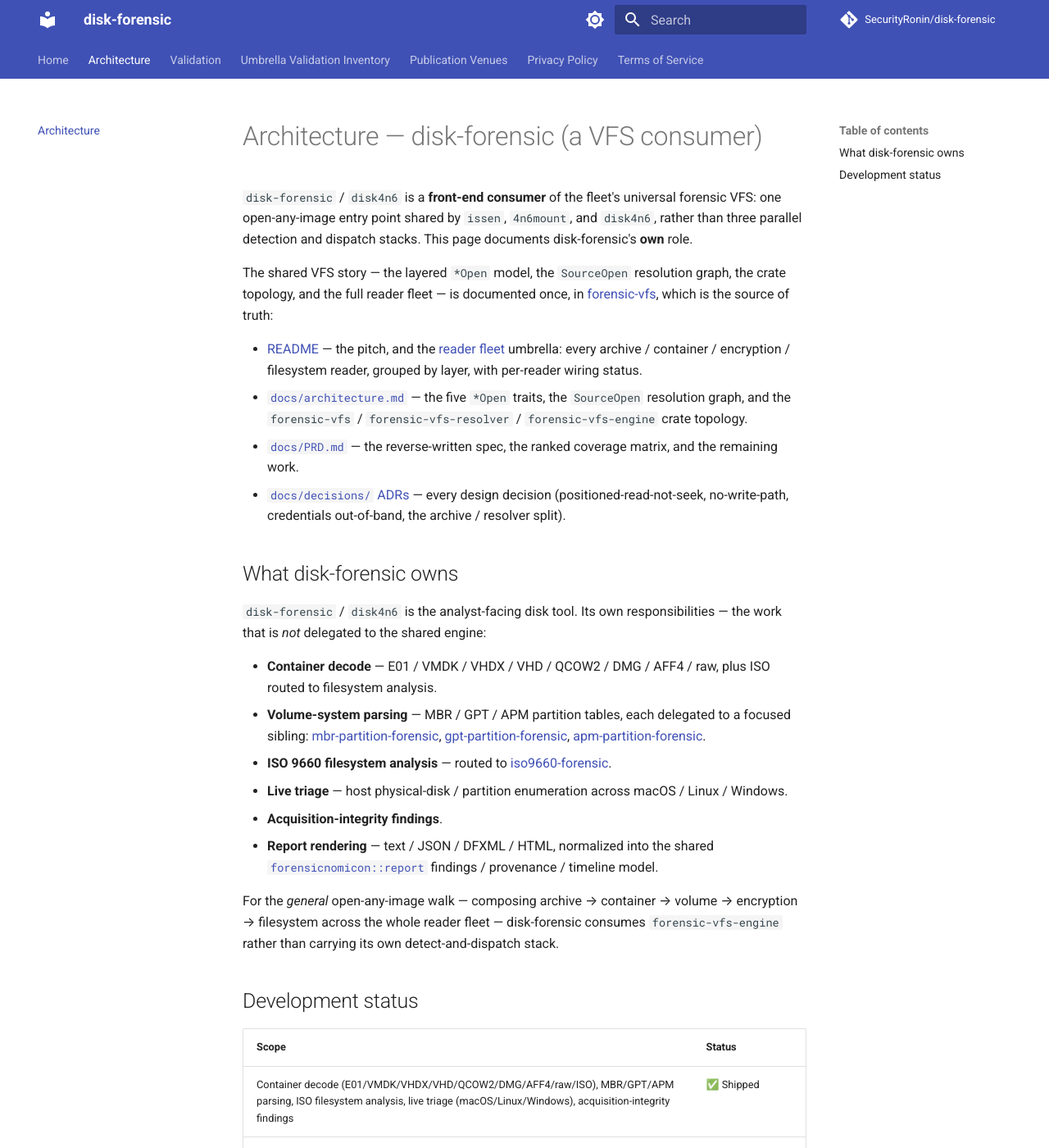
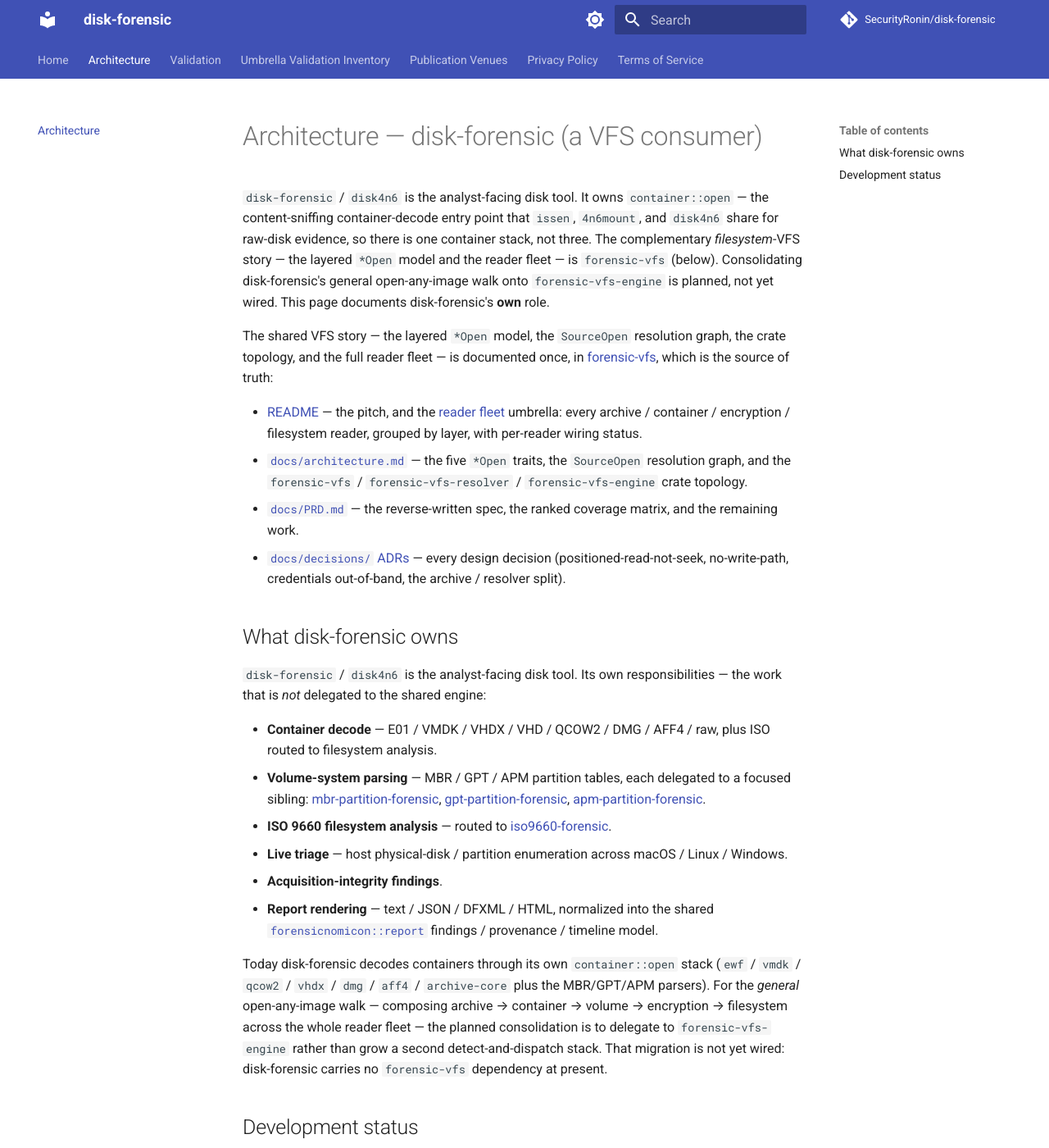
Before and after one commit to SecurityRonin/disk-forensic, an MkDocs documentation site: the page built from docs/architecture.md, in a window 1280 px wide and 1400 px high. Shown: the whole window at 82% size. Built offline with MkDocs 1.6.1 and Material for MkDocs 9.7.7, drawn with Linux system fonts in a browser that asks for light colours; comment, search, counter and statistics services are not loaded; some of the changed text lies outside the part shown.

Commit message:
docs: correct disk-forensic↔forensic-vfs boundary to current state
The consolidation (forensic-vfs is canonical, not duplicated here) was done;
this fixes the remaining accuracy gap. disk-forensic owns container::open today
and carries NO forensic-vfs dependency — the docs present-tense-claimed it already
'consumes forensic-vfs-engine' (false) with an 'in progress — 0.4 cut' status
(stale; fleet is at 0.7). Now states: container::open is disk-forensic's own stack;
the forensic-vfs-engine consolidation is planned, gated on the (now-validated)
Case-001 parity baseline. Also fix the README's 'one engine drives all three
front-ends' — only 4n6mount depends on the engine.

Co-Authored-By: Claude Opus 4.8 <noreply@anthropic.com>

```diff
--- a/docs/architecture.md
+++ b/docs/architecture.md
@@ -1,9 +1,12 @@
 # Architecture — disk-forensic (a VFS consumer)
 
-`disk-forensic` / `disk4n6` is a **front-end consumer** of the fleet's universal
-forensic VFS: one open-any-image entry point shared by `issen`, `4n6mount`, and
-`disk4n6`, rather than three parallel detection and dispatch stacks. This page
-documents disk-forensic's **own** role.
+`disk-forensic` / `disk4n6` is the analyst-facing disk tool. It owns
+`container::open` — the content-sniffing container-decode entry point that `issen`,
+`4n6mount`, and `disk4n6` share for raw-disk evidence, so there is one container
+stack, not three. The complementary *filesystem*-VFS story — the layered `*Open`
+model and the reader fleet — is `forensic-vfs` (below). Consolidating disk-forensic's
+general open-any-image walk onto `forensic-vfs-engine` is planned, not yet wired.
+This page documents disk-forensic's **own** role.
 
 The shared VFS story — the layered `*Open` model, the `SourceOpen` resolution
 graph, the crate topology, and the full reader fleet — is documented once, in
@@ -27,16 +30,20 @@ responsibilities — the work that is *not* delegated to the shared engine:
 - **Acquisition-integrity findings**.
 - **Report rendering** — text / JSON / DFXML / HTML, normalized into the shared [`forensicnomicon::report`](https://github.com/SecurityRonin/forensicnomicon) findings / provenance / timeline model.
 
-For the *general* open-any-image walk — composing archive → container → volume →
-encryption → filesystem across the whole reader fleet — disk-forensic consumes
-`forensic-vfs-engine` rather than carrying its own detect-and-dispatch stack.
+Today disk-forensic decodes containers through its own `container::open` stack
+(`ewf` / `vmdk` / `qcow2` / `vhdx` / `dmg` / `aff4` / `archive-core` plus the
+MBR/GPT/APM parsers). For the *general* open-any-image walk — composing archive →
+container → volume → encryption → filesystem across the whole reader fleet — the
+planned consolidation is to delegate to `forensic-vfs-engine` rather than grow a
+second detect-and-dispatch stack. That migration is not yet wired: disk-forensic
+carries no `forensic-vfs` dependency at present.
 
 ## Development status
 
 | Scope | Status |
 |---|---|
 | Container decode (E01/VMDK/VHDX/VHD/QCOW2/DMG/AFF4/raw/ISO), MBR/GPT/APM parsing, ISO filesystem analysis, live triage (macOS/Linux/Windows), acquisition-integrity findings | ✅ Shipped |
-| Migration onto `forensic-vfs-engine` for the general open-any-image walk | In progress — tracks the fleet 0.4 cut |
+| Migration onto `forensic-vfs-engine` for the general open-any-image walk | Planned — not yet wired (no `forensic-vfs` dependency); gated on the Case-001 parity check below |
 
 The fleet-wide VFS migration roadmap and per-reader wiring status live in
 [forensic-vfs PRD §7](https://github.com/SecurityRonin/forensic-vfs/blob/main/docs/PRD.md)
```
Also changed, not shown: README.md (+1 -1 lines).
